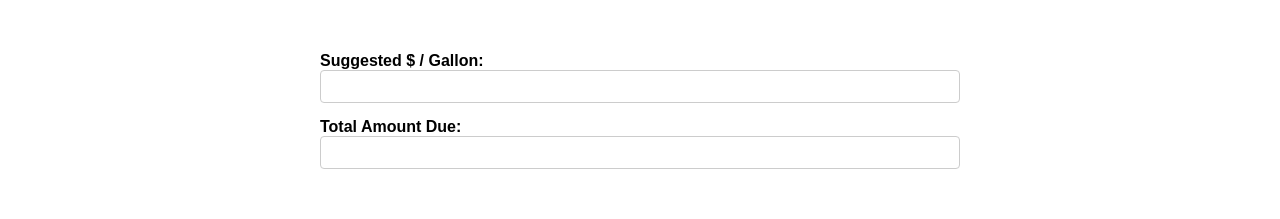
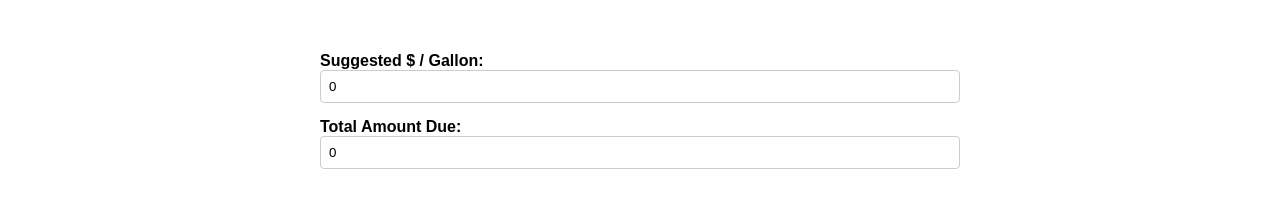
Before and after one commit to shuaba7/COSC4353_team5, a Vue app in the folder frontend/: page /FuelQuote in a window 1280 px wide. Shown: the part 385-604 px from the top of the page. Built offline with nearby package versions, Linux system fonts and the light colour scheme; no server answers.

Commit message:
updated fuel quote page

```diff
--- a/frontend/src/views/fuel/FuelQuote.vue
+++ b/frontend/src/views/fuel/FuelQuote.vue
@@ -26,11 +26,11 @@
        <button @click.prevent="getFuelPrice" style="margin-bottom: 75px;">Submit</button>
        <div>
            <label for="suggestedPrice">Suggested $ / Gallon:</label>
-           <input type="text" id="suggestedPrice" name="suggestedPrice" readonly v-model="this.userData.suggestedPrice">
+           <input type="text" id="suggestedPrice" name="suggestedPrice" readonly v-model="this.userData.suggestedPricePerGallon">
        </div>
        <div>
            <label for="totalAmountDue">Total Amount Due:</label>
-           <input type="text" id="totalAmountDue" name="totalAmountDue" readonly v-model="this.userData.totalAmount">
+           <input type="text" id="totalAmountDue" name="totalAmountDue" readonly v-model="this.userData.totalAmountDue">
        </div>
    </form>
 </body>
@@ -50,8 +50,8 @@ export default {
                 gallonsRequested: 0,
                 deliveryAddress: '',
                 deliveryDate: '',
-                suggestedPricePerGallon: 'test',
-                totalAmountDue: ''
+                suggestedPricePerGallon: 0,
+                totalAmountDue: 0
             },
             userId: 1 //TEMPORARY HARD CODED USER ID
         };
```
Also changed, not shown: 1 other file (tests, documents, lock files or other folders).
